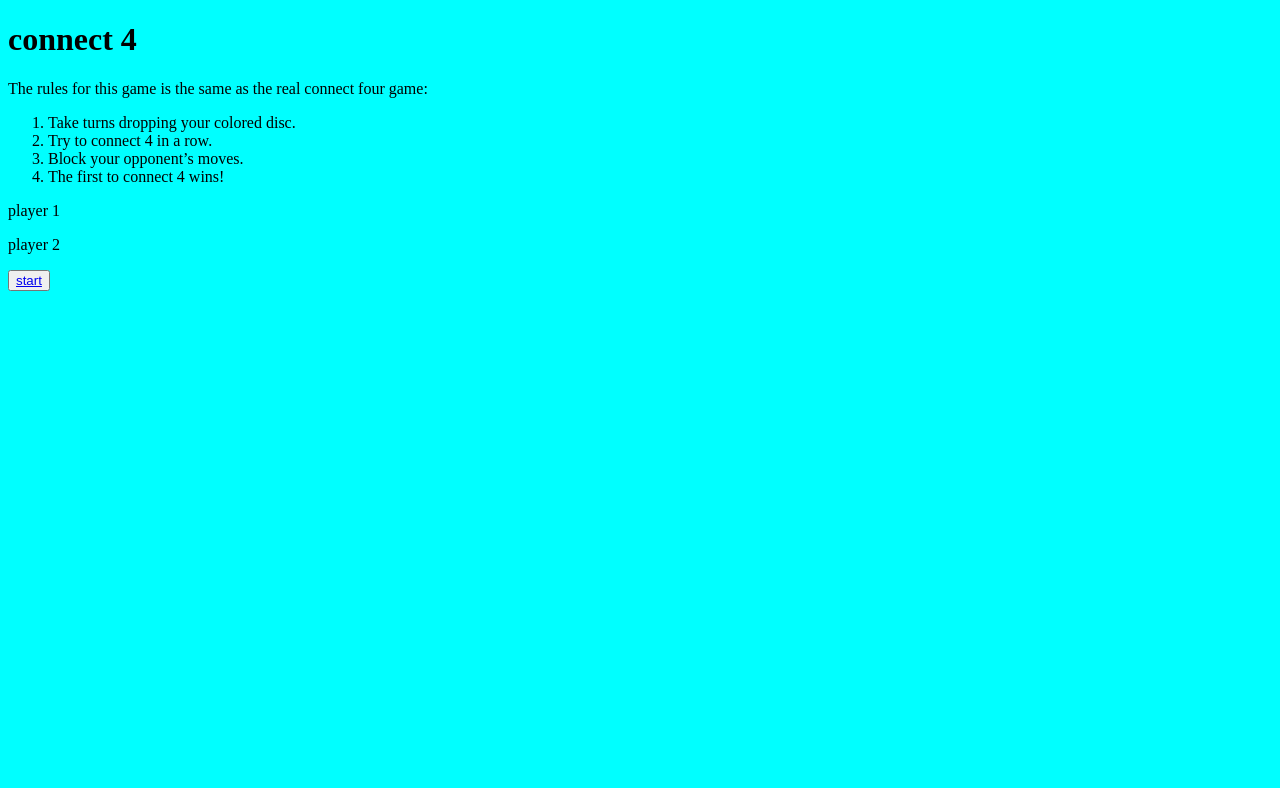
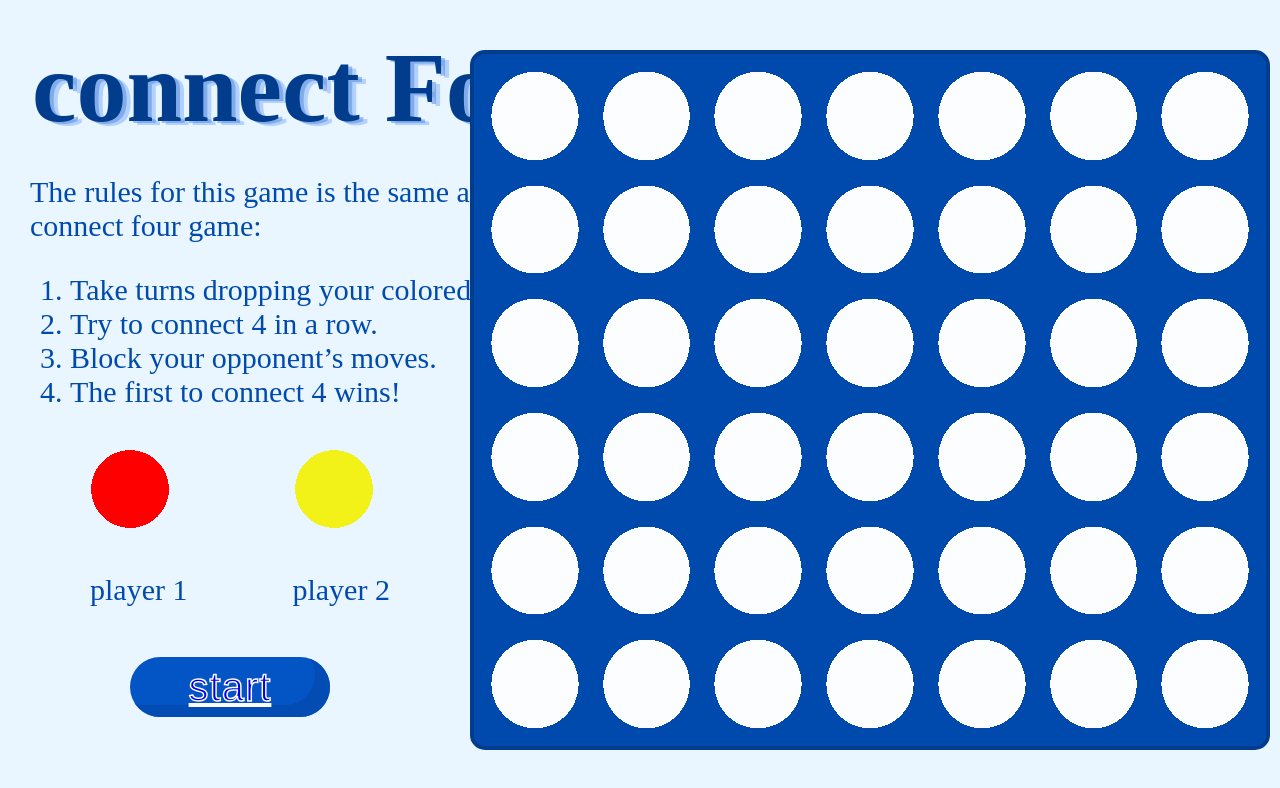
Before and after one commit to fatimaxail/Connect-Four, a plain HTML site: page index.html in a window 1280 px wide. Drawn offline with Linux system fonts and the light colour scheme.

Commit message:
styling main page

```diff
--- a/index.html
+++ b/index.html
@@ -4,11 +4,11 @@
     <meta charset="UTF-8" />
     <meta name="viewport" content="width=device-width, initial-scale=1.0" />
   <link rel="stylesheet" href="style.css">
-    <title>Document</title>
+    <title>connect Four</title>
   </head>
   <body>
-    <h1>connect 4</h1>
-    <p> The rules for this game is the same as the real connect four game:
+    <h1>connect Four</h1>
+    <p> The rules for this game is the same as the real  <br>connect four game:
       <ol>
       <li>Take turns dropping your colored disc.</li>
       <li>Try to connect 4 in a row.</li>
@@ -16,11 +16,11 @@
       <li>The first to connect 4 wins! </li>
       </ol>
     </p>
+
     <section class="players">
       <div id ="red"></div>
       <div id="yellow"></div>
-      <p>player 1</p>
-      <p>player 2</p>
+      <p id="player-num">player 1 &emsp;&emsp;&ensp;&ensp; player 2</p>
     </section>
 
     <section class="board">
@@ -67,6 +67,7 @@
       <div class="sqr" id="40"></div>
       <div class="sqr" id="41"></div>
     </section>
+
     <button>
     <a href="Game.html"> start
     </button>
--- a/style.css
+++ b/style.css
@@ -1,3 +1,100 @@
 body {
-background-color: aqua;
+background-color: #e9f6ff;
+align-items: left;
+justify-content: flex-start;
+text-align: left;
+margin: 30px;
 }
+
+h1 {
+color: #023d8d;
+font-size: 100px;
+text-shadow: 4px 2px 0 #548ad684, 8px 4px 0 #b3d1ff;
+margin: 2px;
+text-align: left;
+}
+
+p {
+font-size: 30px;
+color: #004aad;
+}
+
+ol {
+font-size: 30px;
+color: #004aad;
+}
+
+.board {
+  display: flex;
+  flex-wrap: wrap;
+  width: 800px;
+  height: 700px;
+  background-color: #004aad;
+  border:4px solid #023d8d  ;
+  border-radius: 15px;
+  padding: 5px;
+  box-sizing: border-box;
+  position: absolute;
+  right: 10px;
+  top: 50%;
+  transform: translateY(-50%);
+
+}
+
+.sqr {
+  width: calc(100% / 7);
+  aspect-ratio: 1/1;
+  text-align: center;
+  font-size: 130px;
+  display: inline-block;
+  line-height: 100px;
+  vertical-align: top;
+  background-color: #fbfdff;
+  position: relative;
+  cursor: pointer;
+  -webkit-mask-image: radial-gradient(  black 55%,transparent 55%);
+  mask-image: radial-gradient(black 55%,transparent 55%);
+}
+
+#red {
+  background-color: red;
+  width: 100px;
+  height: 100px;
+  display: inline-block;
+  -webkit-mask-image: radial-gradient(  black 55%,transparent 55%);
+  mask-image: radial-gradient(black 55%,transparent 55%);
+  margin-right: 100px;
+  margin-left: 50px;
+}
+
+#yellow {
+  background-color: rgb(242, 242, 24);
+  width: 100px;
+  height: 100px;
+  display: inline-block;
+  -webkit-mask-image: radial-gradient(  black 55%,transparent 55%);
+  mask-image: radial-gradient(black 55%,transparent 55%);
+}
+
+#player-num {
+  margin-right: 100px;
+  margin-left: 60px;
+}
+
+
+button {
+  height: 60px;
+  width: 200px;
+  font-size: 40px;
+  -webkit-text-stroke: 1.5px #fffbfb;
+  background-color: #0354c5;
+  color: #fffbfb;
+  border: 0;
+  border-radius: 40px;
+  letter-spacing: 1px;
+  border: none;
+  cursor: pointer;
+  margin: 20px 100px;
+  box-shadow:inset -15px -12px #024cb3;
+  position: absolute;
+}
```
